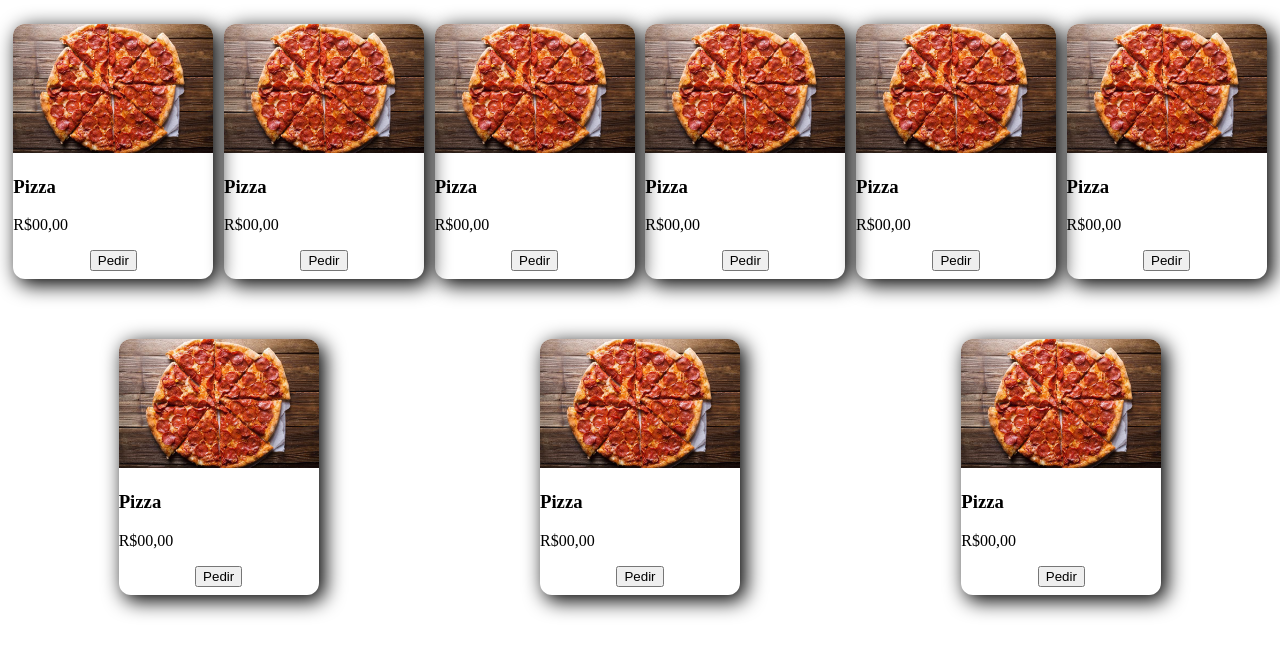
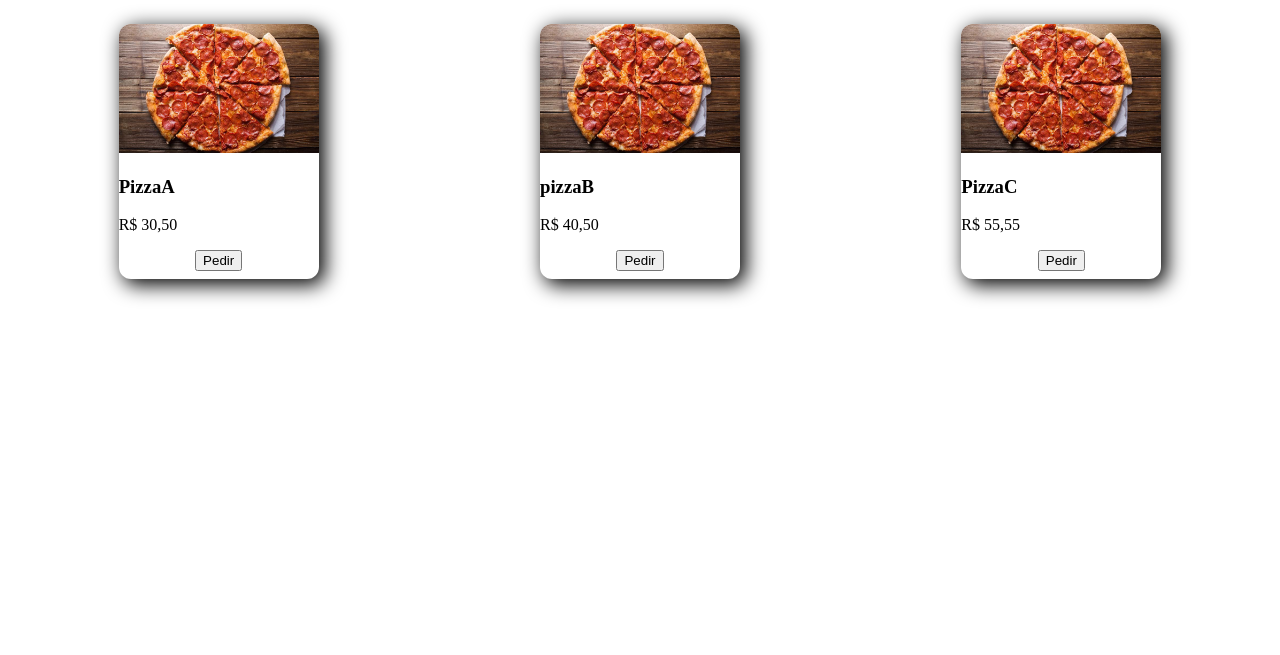
Before and after one commit to CristianoHAM/cardapio, a plain HTML site: page index.html in a window 1280 px wide. Shown: the part 61-716 px from the top of the page. Drawn offline with Linux system fonts and the light colour scheme.

Commit message:
lista de produtos JS

```diff
--- a/index.html
+++ b/index.html
@@ -10,72 +10,9 @@
 <body>
 
     <h1>Cardapio</h1>
-    <div class="conteiner">
-
-        <div class="card">
-            <img src="img/receitas-de-massa-de-pizza.jpg" alt="foto">
-            <h3>Pizza</h3>
-            <p>R$00,00</p>
-            <button>Pedir</button>
-
-        </div>
-        <div class="card">
-            <img src="img/receitas-de-massa-de-pizza.jpg" alt="foto">
-            <h3>Pizza</h3>
-            <p>R$00,00</p>
-            <button>Pedir</button>
-
-        </div>
-        <div class="card">
-            <img src="img/receitas-de-massa-de-pizza.jpg" alt="foto">
-            <h3>Pizza</h3>
-            <p>R$00,00</p>
-            <button>Pedir</button>
-
-        </div>
-        <div class="card">
-            <img src="img/receitas-de-massa-de-pizza.jpg" alt="foto">
-            <h3>Pizza</h3>
-            <p>R$00,00</p>
-            <button>Pedir</button>
-
-        </div>
-        <div class="card">
-            <img src="img/receitas-de-massa-de-pizza.jpg" alt="foto">
-            <h3>Pizza</h3>
-            <p>R$00,00</p>
-            <button>Pedir</button>
-
-        </div>
-        <div class="card">
-            <img src="img/receitas-de-massa-de-pizza.jpg" alt="foto">
-            <h3>Pizza</h3>
-            <p>R$00,00</p>
-            <button>Pedir</button>
-
-        </div>
-        <div class="card">
-            <img src="img/receitas-de-massa-de-pizza.jpg" alt="foto">
-            <h3>Pizza</h3>
-            <p>R$00,00</p>
-            <button>Pedir</button>
-
-        </div>
-        <div class="card">
-            <img src="img/receitas-de-massa-de-pizza.jpg" alt="foto">
-            <h3>Pizza</h3>
-            <p>R$00,00</p>
-            <button>Pedir</button>
-
-        </div>
-        <div class="card">
-            <img src="img/receitas-de-massa-de-pizza.jpg" alt="foto">
-            <h3>Pizza</h3>
-            <p>R$00,00</p>
-            <button>Pedir</button>
-
-        </div>
+    <div class="conteiner" id="conteiner">
 
     </div>
+    <script src="js/script.js"></script>
 </body>
 </html>
--- /dev/null
+++ b/js/script.js
@@ -0,0 +1,37 @@
+var conteiner = document.getElementById("conteiner");
+
+
+function bustacarTodos() {
+    let produtoA = {
+        nome: 'PizzaA',
+        preco: 30.5
+    }
+
+    let produtoB = {
+        nome: 'pizzaB',
+        preco: 40.5
+    }
+
+    let produtoC = {
+        nome: 'PizzaC',
+        preco: 55.55
+    }
+
+    let produtos = [produtoA, produtoB, produtoC];
+
+    for (let index = 0; index < produtos.length; index++) {
+        const produto = produtos[index];
+
+        let preçoFormatado = new Intl.NumberFormat('pt-BR',{style: 'currency', currency:'BRL'}).format(produto.preco)
+        let card = `
+        <div class="card">
+            <img src="img/receitas-de-massa-de-pizza.jpg" alt="foto">
+            <h3>${produto.nome}</h3>
+            <p>${preçoFormatado}</p>
+            <button>Pedir</button>
+        </div>`;
+
+        conteiner.innerHTML += card;
+    }
+}
+bustacarTodos()
```
